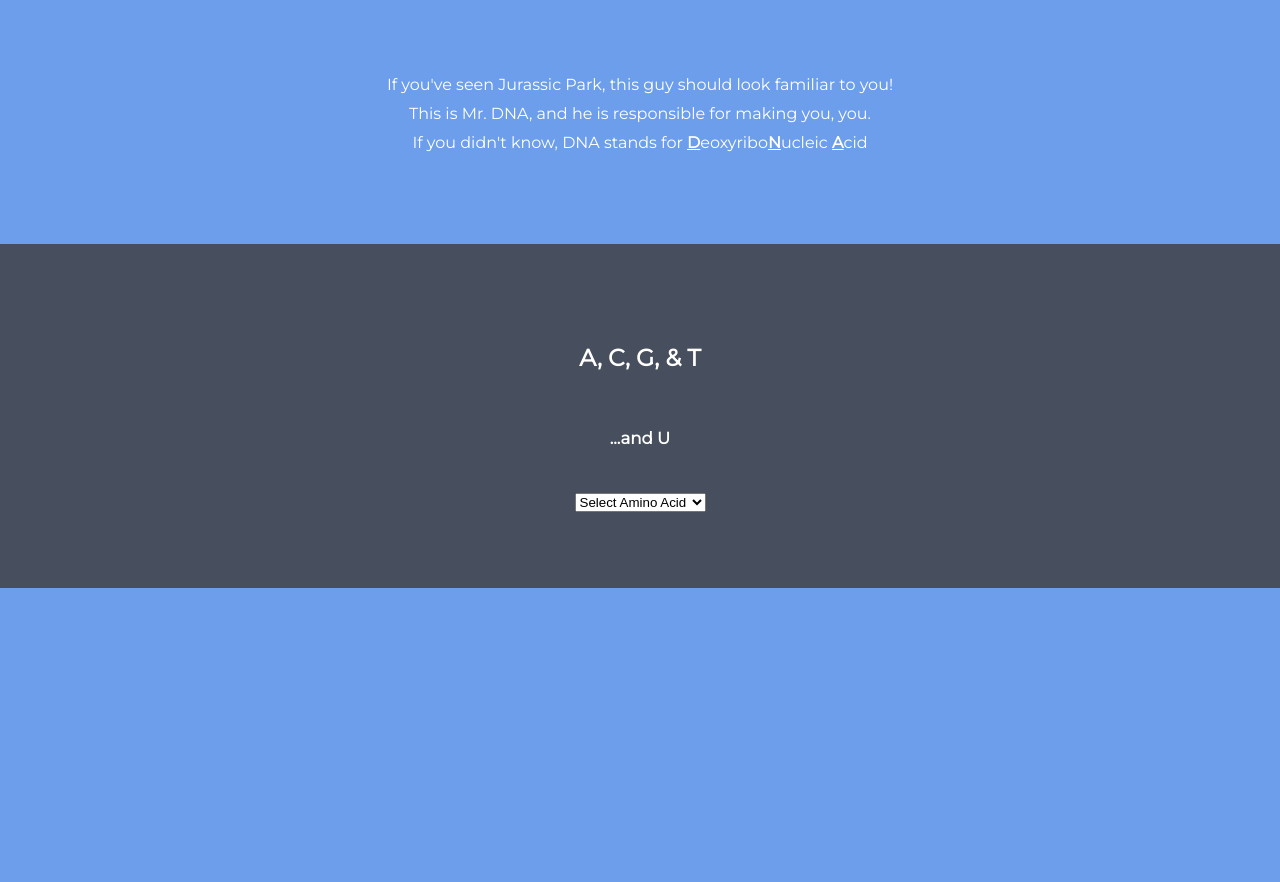
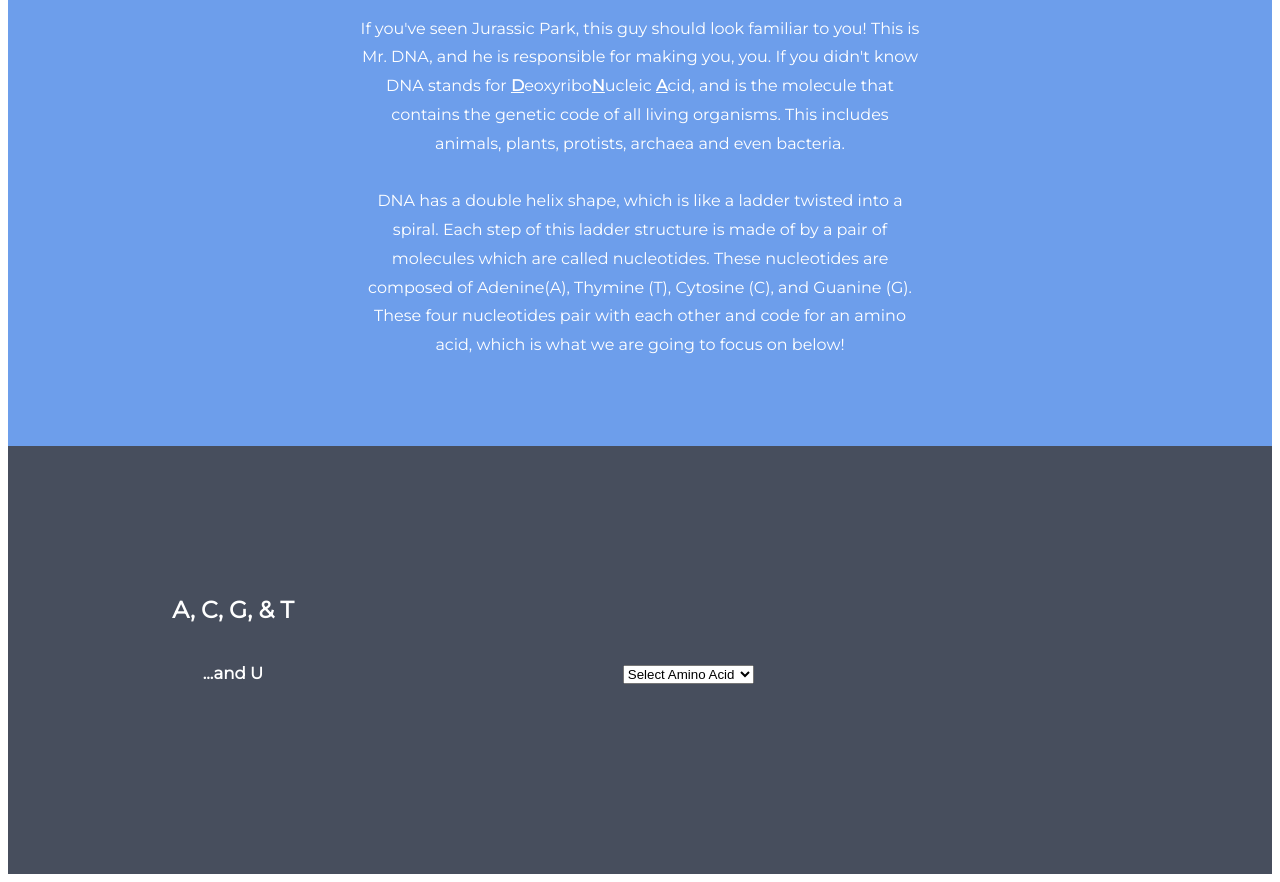
Before and after one commit to NichelleR/D3.Nichelle.Audrey, a Flask app: page / in a window 1280 px wide. Shown: the part 583-1465 px from the top of the page. Before the commit the page ends 1171 px from the top, so only its background shows below. Run offline with Flask 2, Linux system fonts and the light colour scheme; some libraries are stand-ins or nearby versions.

Commit message:
More things

```diff
--- a/static/style.css
+++ b/static/style.css
@@ -2,25 +2,25 @@ body {
     font: 20px Montserrat, sans-serif;
     line-height: 1.8;
     color: #f5f6f7;
-    text-align: center;
-    margin: auto;
+    /* margin: auto; */
   }
-  a {
-    color: inherit;
-  }
+
   img {
     border-radius: 50%;
   }
   p {font-size: 16px;}
-  .margin {margin-bottom: 45px;}
+  .margin {margin-bottom: 15px;}
   .bg-1 {
     background-color: #6d9eeb; /* Blue */
     color: #ffffff;
+    padding-left: 350px;
+    padding-right: 350px;
+    text-align: center
   }
   .bg-2 {
     background-color: #474e5d; /* Dark Blue */
     color: #ffffff;
-  }
+}
   .bg-3 {
     background-color: #ffffff; /* White */
     color: #555555;
@@ -34,15 +34,39 @@ body {
     padding-bottom: 70px;
   }
   .navbar {
-    padding-top: 15px;
-    padding-bottom: 15px;
+    padding-top: 10px;
+    padding-bottom: 10px;
     border: 0;
     border-radius: 0;
     margin-bottom: 0;
-    font-size: 12px;
+    font-size: 15px;
     letter-spacing: 5px;
+  }
+  .navbar-brand {
+    color: #474e5d !important;
     text-align: left
   }
-  .navbar-nav  li a:hover {
-    color: #1abc9c !important;
+
+  span.a {
+    display: inline-block; /* the default for span */
+    width: 350px;
+    height: 100px;
+    padding: 50px;
+    text-align: center
   }
+
+  span.b {
+    display: inline-block;
+    width: 350px;
+    height: 100px;
+    padding: 50px;
+    text-align: center
+  }
+
+  span.c {
+    display: inline-block;
+    width: 350px;
+    height: 100px;
+    padding: 50px;
+    text-align: center
+  }
--- a/templates/index.html
+++ b/templates/index.html
@@ -29,18 +29,26 @@
     <div class = "container-fluid bg-1 text-justify">
       <h3 class = "margin">Who am I?</h3>
       <a href="https://www.youtube.com/watch?v=qUaFYzFFbBU">
-        <img src = "https://vignette.wikia.nocookie.net/jurassicpark/images/1/17/1-extraction-mr-dna.png/revision/latest?cb=20150202214403" class = "img-responsive img-circle margin" style="display:inline" alt="DNA" width="350" height="350">
+        <img src = "https://vignette.wikia.nocookie.net/jurassicpark/images/1/17/1-extraction-mr-dna.png/revision/latest?cb=20150202214403" class = "img-responsive img-circle margin" style="display:inline" alt="DNA" width="450" height="350">
       </a>
       <p>If you've seen Jurassic Park, this guy should look familiar to you!
-        <br>This is Mr. DNA, and he is responsible for making you, you.
-        <br>If you didn't know, DNA stands for <b><u>D</b></u>eoxyribo<b><u>N</b></u>ucleic <b><u>A</u></b>cid
+        This is Mr. DNA, and he is responsible for making you, you.
+        If you didn't know DNA stands for <b><u>D</b></u>eoxyribo<b><u>N</b></u>ucleic <b><u>A</u></b>cid, and is the molecule that contains the genetic code of all living organisms.
+        This includes animals, plants, protists, archaea and even bacteria.
+        <br><br>
+        DNA has a double helix shape, which is like a ladder twisted into a spiral. Each step of this ladder structure is made of by a pair of molecules which are called nucleotides.
+        These nucleotides are composed of Adenine(A), Thymine (T), Cytosine (C), and Guanine (G). These four nucleotides pair with each other and code for an amino acid, which is what we are going to focus on below!
+
+
       </p>
     </div>
 
-
+    <!-- Second Container -->
     <div class = "container-fluid bg-2 text-center">
-      <span><h3 class = "margin">A, C, G, & T</h3><h5>...and U</h5></span>
-
+        <span class="a">
+          <h3 class = "margin">A, C, G, & T</h3><h5>...and U</h5>
+        </span>
+        <span class="b">
             <div class = "container">
                 <select id="selectpicker" id="selectaa">
                   <option selected value="Isoleucine">Isoleucine</option>
@@ -57,9 +65,14 @@
                   <option selected value="AsparticAcid">Aspartic Acid</option>
                   <option selected value="selectfrom">Select Amino Acid</option>
                 </div>
-         </tr>
-         <tr valign=top>
-            <td>
+        </span>
+        <span class="c">
+            <svg width="350" height="100">
+            </svg>
+        </span>
+    </div>
+
+
 
   </body>
 </html>
```
Also changed, not shown: 1 other file. Lines whose indentation alone changed are shown as unchanged.
